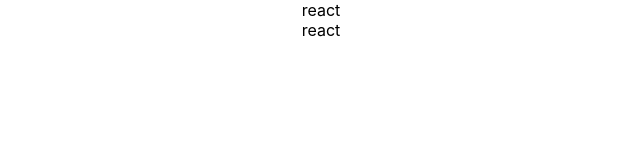
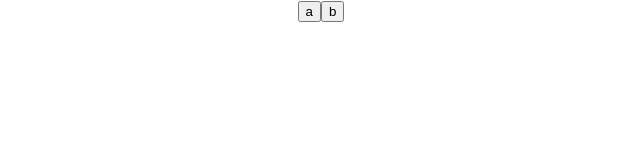
Before and after one commit to Msolmaz4/jesttest, a React (Create React App) app: page / in a window 1280 px wide. Shown: the top 160 px of the page, without its empty margins (319-959 px from the left). Built offline with nearby package versions, Linux system fonts and the light colour scheme.

Commit message:
getByAllROLE

```diff
--- a/src/App.js
+++ b/src/App.js
@@ -13,9 +13,8 @@
 
   return (
     <div className="App">
-
-   <div title='test'>react</div>
-   <div title="test1">react</div>
+<button>a</button>
+<button>b</button>
 
     </div>
   );
```
Also changed, not shown: 1 other file (tests, documents, lock files or other folders).
